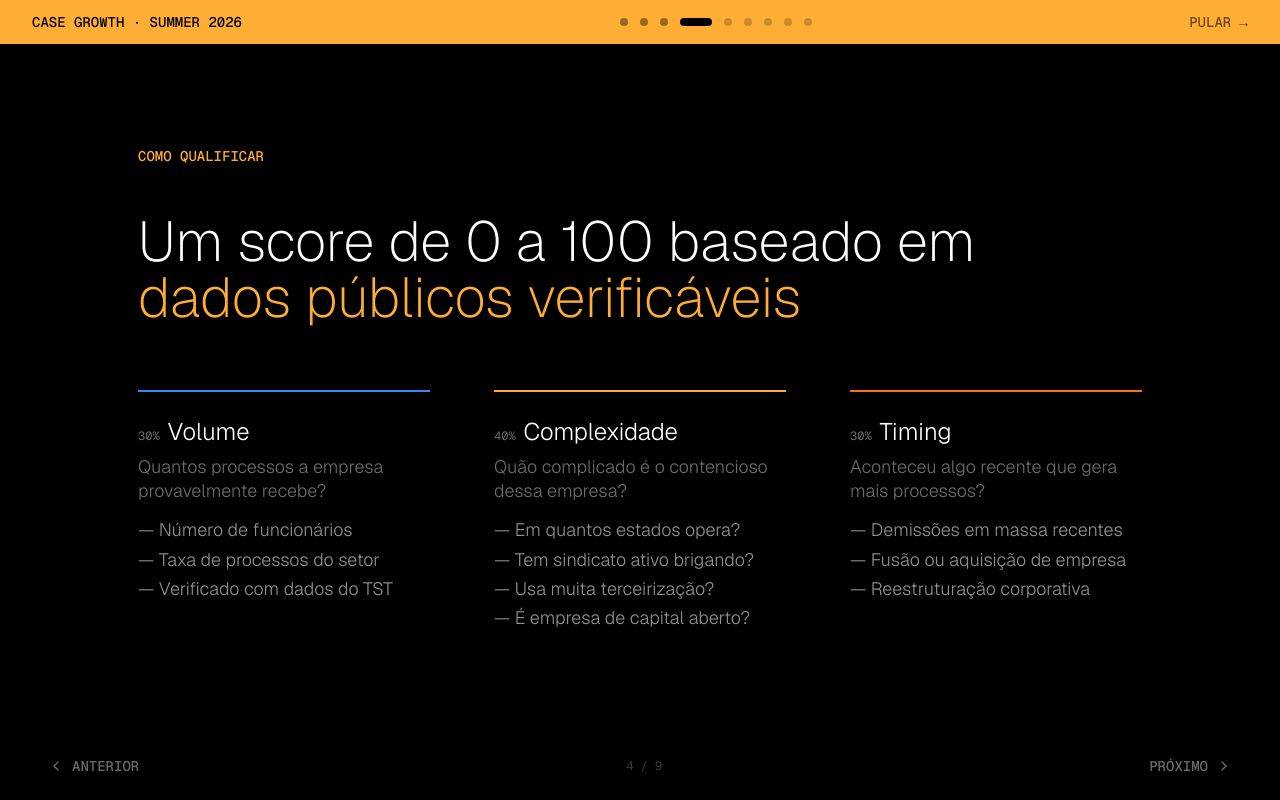
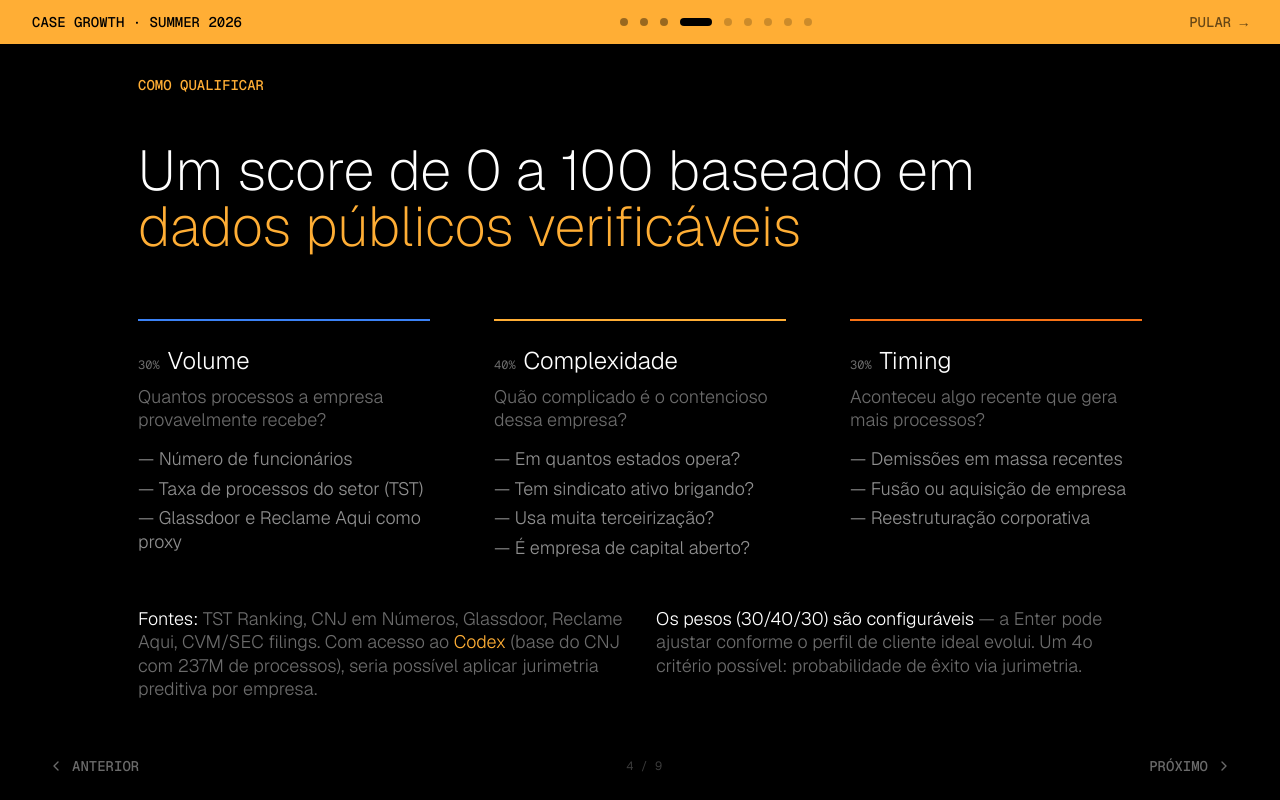
Before and after one commit to stefanogebara/enter-sales-intelligence, a React (Vite) app: page / in a window 1280 px wide. Both pictures are taken after a click on the button 707 px from the left and 22 px from the top of the page. Built offline with nearby package versions, Linux system fonts and the light colour scheme.

Commit message:
feat: incorporate mentor feedback (Glassdoor, Codex, jurimetria, configurable weights)

```diff
--- a/src/components/Presentation.jsx
+++ b/src/components/Presentation.jsx
@@ -181,11 +181,11 @@ function ScoreSlide() {
         <span className="text-enter-gold">dados públicos verificáveis</span>
       </h2>
 
-      <div className="grid grid-cols-3 gap-16">
+      <div className="grid grid-cols-3 gap-16 mb-12">
         <Dimension
           pct="30%" title="Volume" color="border-blue-500"
           desc="Quantos processos a empresa provavelmente recebe?"
-          lines={['Número de funcionários', 'Taxa de processos do setor', 'Verificado com dados do TST']}
+          lines={['Número de funcionários', 'Taxa de processos do setor (TST)', 'Glassdoor e Reclame Aqui como proxy']}
         />
         <Dimension
           pct="40%" title="Complexidade" color="border-enter-gold"
@@ -197,6 +197,20 @@ function ScoreSlide() {
           desc="Aconteceu algo recente que gera mais processos?"
           lines={['Demissões em massa recentes', 'Fusão ou aquisição de empresa', 'Reestruturação corporativa']}
         />
+      </div>
+
+      <div className="grid grid-cols-2 gap-8">
+        <p className="text-body-lg text-enter-gray-500">
+          <span className="text-enter-white">Fontes:</span> TST Ranking, CNJ em Números,
+          Glassdoor, Reclame Aqui, CVM/SEC filings.
+          Com acesso ao <span className="text-enter-gold">Codex</span> (base do CNJ com 237M de processos),
+          seria possível aplicar jurimetria preditiva por empresa.
+        </p>
+        <p className="text-body-lg text-enter-gray-500">
+          <span className="text-enter-white">Os pesos (30/40/30) são configuráveis</span> —
+          a Enter pode ajustar conforme o perfil de cliente ideal evolui.
+          Um 4o critério possível: probabilidade de êxito via jurimetria.
+        </p>
       </div>
     </div>
   );
```
Also changed, not shown: 1 other file (tests, documents, lock files or other folders).
